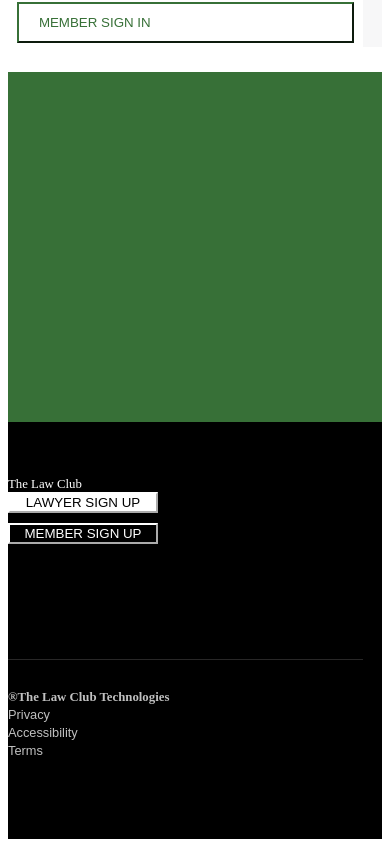
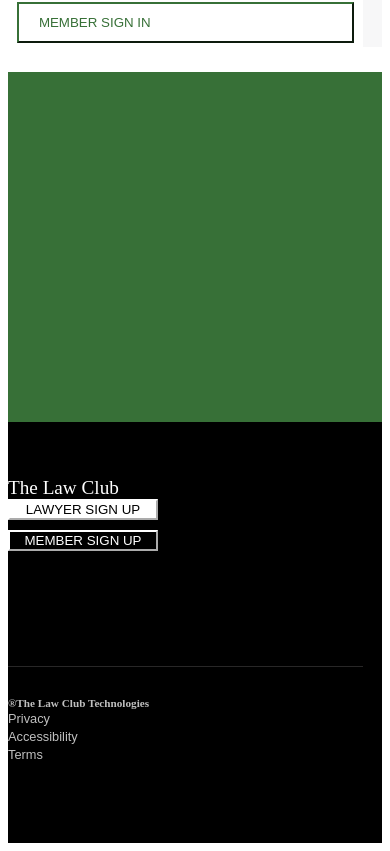
Before and after one commit to HPrieto/iLawyerNow.com, a React app: page / in a window 390 px wide. Shown: the part 794-1645 px from the top of the page. Built offline with nearby package versions, Linux system fonts and the light colour scheme; the HTML template or start-up script is replaced by a standard one.

Commit message:
sign-image container added

```diff
--- a/src/component/presentation/presentation.css
+++ b/src/component/presentation/presentation.css
@@ -124,14 +124,17 @@
 /* GRID xs -> sm */
 @media screen and (max-width: 575px) {
 	.footer-top h1 {
-		font-size: 0.8em;
+		font-size: 1.2em;
+	}
+	.footer-bottom h4 {
+		font-size: 0.7em;
 	}
 }
 
 /* GRID sm -> med */
 @media screen and (min-width: 576px) and (max-width: 768px) {
 	.footer-top h1 {
-		font-size: 1.0em;
+		font-size: 1.5em;
 	}
 }
 
```
Also changed, not shown: public/build/bundle.js, 1 other file (tests, documents, lock files or other folders).
